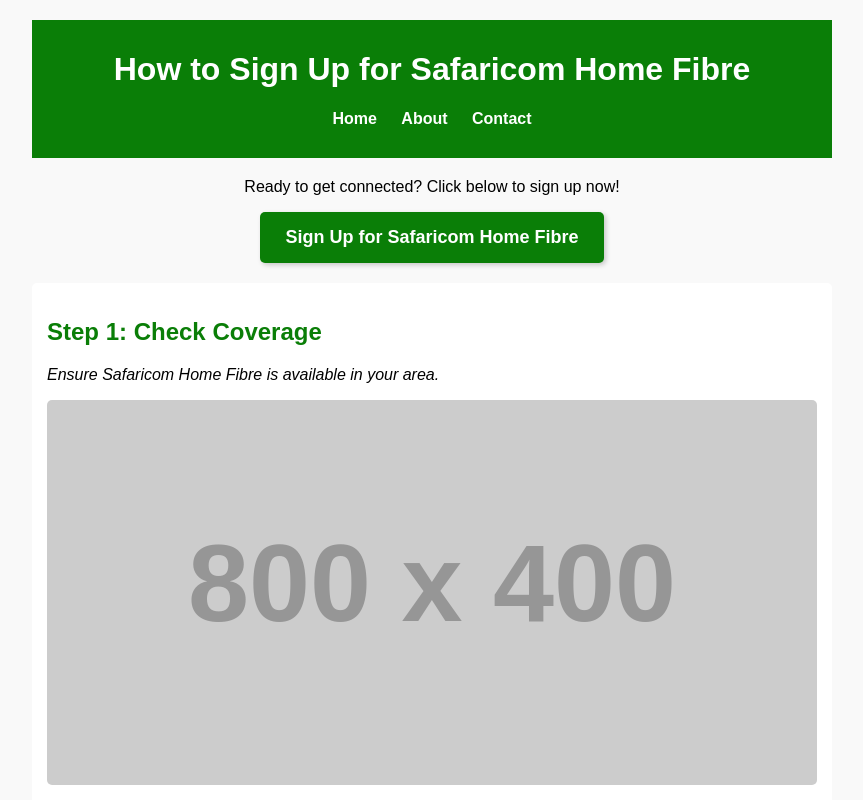
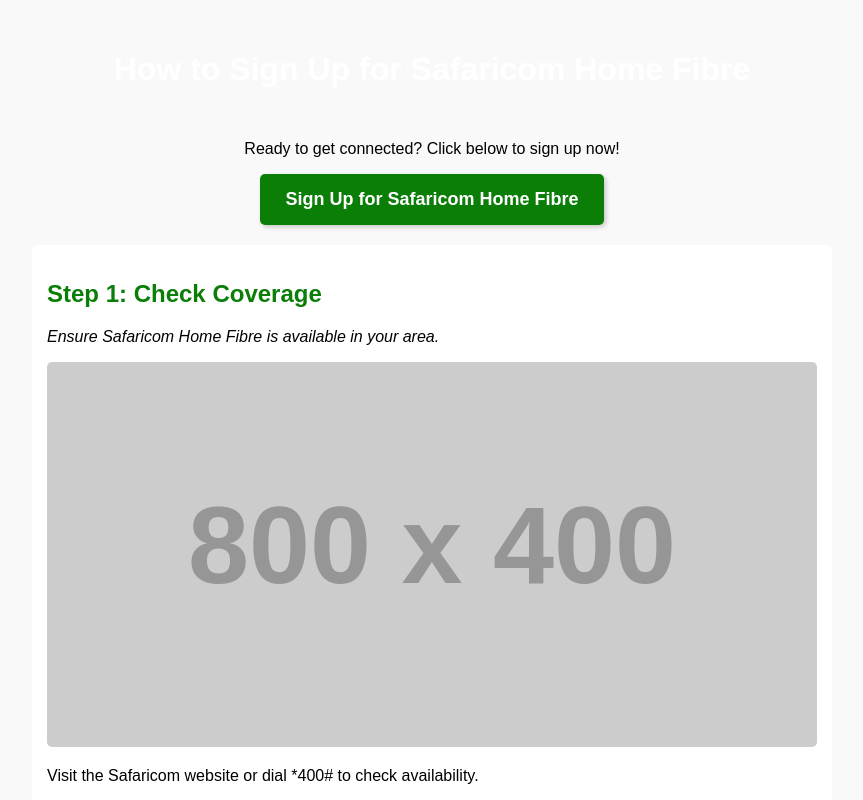
Before and after one commit to mbo-ch/http-mbo-ch.github.io-, a plain HTML site: page index.html in a window 1280 px wide. Shown: the top 800 px of the page, without its empty margins (208-1071 px from the left). Drawn offline with Linux system fonts and the light colour scheme; placeholder pictures from the web are drawn by us.

Commit message:
Update index.html

```diff
--- a/index.html
+++ b/index.html
@@ -14,7 +14,6 @@
         }
         header, footer {
             text-align: center;
-            background-color: #0A7E07;
             color: white;
             padding: 10px;
         }
@@ -67,11 +66,6 @@
 <body>
     <header>
         <h1>How to Sign Up for Safaricom Home Fibre</h1>
-        <nav>
-            <a href="#">Home</a>
-            <a href="#">About</a>
-            <a href="#">Contact</a>
-        </nav>
     </header>
 
     <section class="cta">
```
